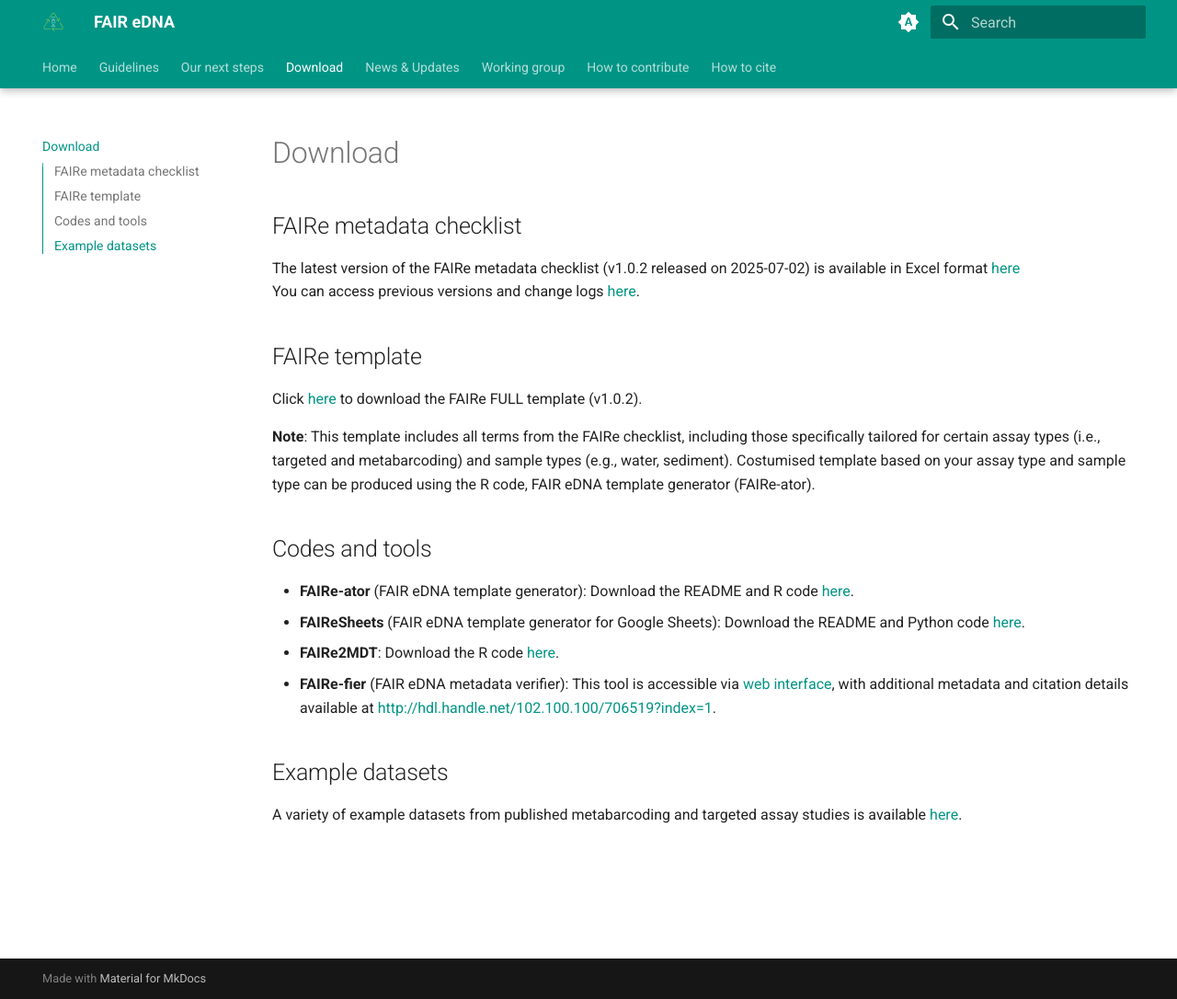
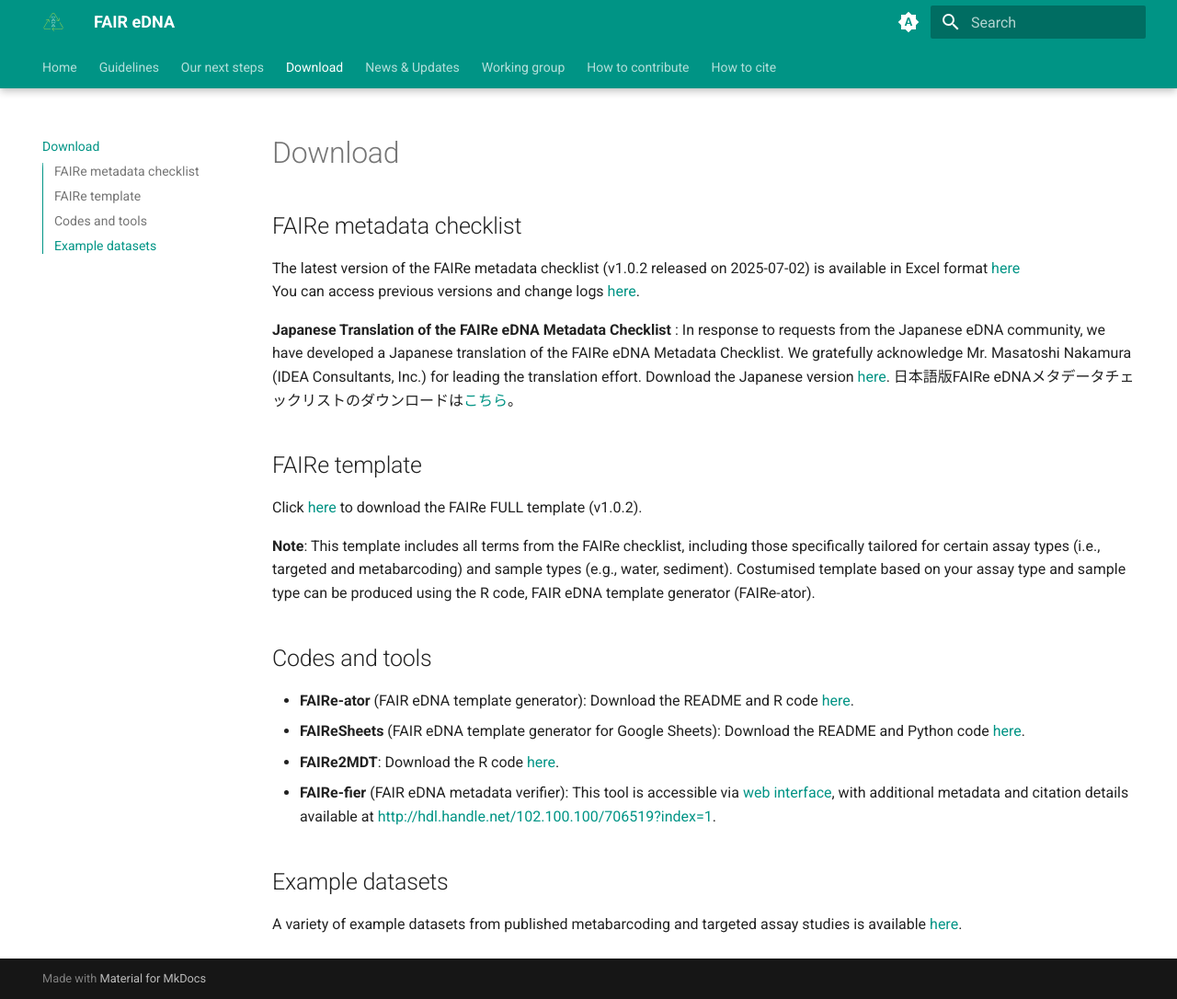
Before and after one commit to FAIR-eDNA/FAIR-eDNA.github.io, an MkDocs documentation site: the page built from docs/download.md, in a window 1280 px wide and 1086 px high. Shown: the whole window at 92% size. Built offline with MkDocs 1.6.1 and Material for MkDocs 9.7.7, drawn with Linux system fonts in a browser that asks for light colours.

Commit message:
Update download.md
Adding Jp checklist

```diff
--- a/docs/download.md
+++ b/docs/download.md
@@ -1,6 +1,9 @@
 ## FAIRe metadata checklist
 The latest version of the FAIRe metadata checklist (v1.0.2 released on 2025-07-02) is available in Excel format [here](https://github.com/FAIR-eDNA/FAIRe_checklist/blob/main/FAIRe_checklist_v1.0.2.xlsx)
 You can access previous versions and change logs [here](https://github.com/FAIR-eDNA/FAIRe_checklist/tree/main).
+
+**Japanese Translation of the FAIRe eDNA Metadata Checklist** : In response to requests from the Japanese eDNA community, we have developed a Japanese translation of the FAIRe eDNA Metadata Checklist. We gratefully acknowledge Mr. Masatoshi Nakamura (IDEA Consultants, Inc.) for leading the translation effort. Download the Japanese version [here](https://github.com/FAIR-eDNA/FAIRe_checklist/blob/main/FAIRe_checklist_v1.0.2_JP.xlsx).
+日本語版FAIRe eDNAメタデータチェックリストのダウンロードは[こちら](https://github.com/FAIR-eDNA/FAIRe_checklist/blob/main/FAIRe_checklist_v1.0.2_JP.xlsx)。
 
 ## FAIRe template
 Click [here](https://github.com/FAIR-eDNA/FAIRe_checklist/blob/main/FAIRe_checklist_v1.0.2_FULLtemplate.xlsx) to download the FAIRe FULL template (v1.0.2).
```
